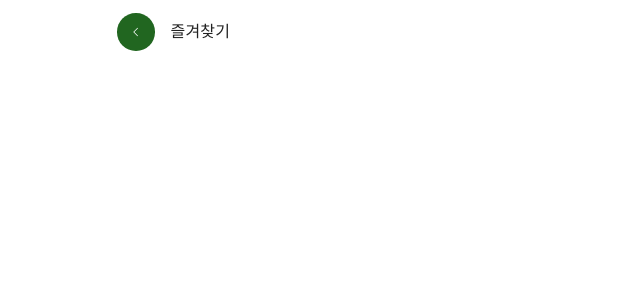
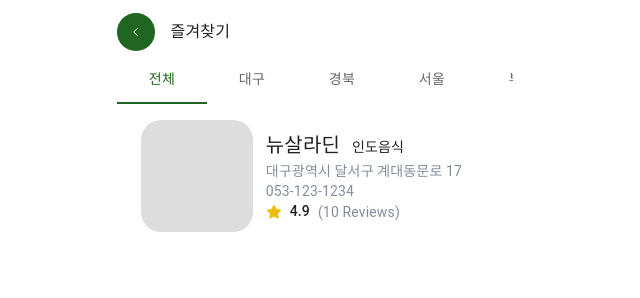
Before and after one commit to YoonKeumJae/Feaverthon, a React (Vite) app: page /favorite in a window 1280 px wide. Shown: the top 298 px of the page, without its empty margins (325-965 px from the left). Built offline with nearby package versions, Linux system fonts and the light colour scheme; no server answers.

Commit message:
feat #2 즐겨찾기 tab & item

```diff
--- a/package.json
+++ b/package.json
@@ -14,6 +14,7 @@
     "@emotion/styled": "^11.11.0",
     "@mui/material": "^5.14.8",
     "@phosphor-icons/react": "^2.0.10",
+    "axios": "^1.5.0",
     "prop-types": "^15.8.1",
     "react": "^18.2.0",
     "react-dom": "^18.2.0",
--- a/src/components/BottomNav/index.jsx
+++ b/src/components/BottomNav/index.jsx
@@ -1,7 +1,8 @@
-import React from "react";
+import React, { useEffect } from "react";
 import { useLocation } from "react-router-dom";
 import { IconButton } from "@mui/material";
 import PropTypes from "prop-types";
+import axios from "axios";
 import { StyledFooter, StyledCenterButton } from "./style";
 import menu from "./data";
 
@@ -10,6 +11,15 @@ function BottomNav({ centerMenu }) {
   const pafilldex = menu.findIndex(
     (object) => location.pathname && object.path === location.pathname,
   );
+
+  useEffect(() => {
+    axios
+      .get("http://121.55.117.123:8005", {
+        withCredentials: true, // 클라이언트와 서버가 통신할때 쿠키와 같은 인증 정보 값을 공유하겠다는 설정
+      })
+      .then((res) => console.log(res))
+      .catch((err) => console.log(err));
+  });
 
   return (
     <StyledFooter>
--- a/src/main.jsx
+++ b/src/main.jsx
@@ -1,11 +1,22 @@
 import React from "react";
 import ReactDOM from "react-dom/client";
-import { CssBaseline } from "@mui/material";
+import { CssBaseline, ThemeProvider, createTheme } from "@mui/material";
 import App from "./App";
+import primaryColor from "./common";
+
+const theme = createTheme({
+  palette: {
+    primary: {
+      main: primaryColor,
+    },
+  },
+});
 
 ReactDOM.createRoot(document.getElementById("root")).render(
   <React.StrictMode>
     <CssBaseline />
-    <App />
+    <ThemeProvider theme={theme}>
+      <App />
+    </ThemeProvider>
   </React.StrictMode>,
 );
--- /dev/null
+++ b/src/pages/favorite/conponents/ReviewItem.jsx
@@ -0,0 +1,70 @@
+import styled from "@emotion/styled";
+import { Typography } from "@mui/material";
+import { Star } from "@phosphor-icons/react";
+import React from "react";
+
+const StyledRevieItem = styled.div`
+  padding: 1rem 1.5rem;
+  display: flex;
+  flex-direction: row;
+  gap: 0.8rem;
+
+  .info {
+    display: flex;
+    flex-direction: column;
+    justify-content: center;
+  }
+  .img {
+    height: 7rem;
+    background-color: #ddd;
+    aspect-ratio: 1/1;
+    border-radius: 20px;
+  }
+
+  .title * {
+    display: inline-block;
+    margin-right: 0.75rem;
+  }
+
+  .contact,
+  .reviewLabel {
+    color: #838e9a;
+  }
+
+  .rating {
+    display: flex;
+    align-items: center;
+    gap: 0.5rem;
+  }
+`;
+
+export default function ReviewItem() {
+  return (
+    <StyledRevieItem>
+      <div className="img" />
+      <div className="info">
+        <div className="title">
+          <Typography variant="h6">뉴살라딘</Typography>
+          <Typography variant="body2">인도음식</Typography>
+        </div>
+        <div className="contact">
+          <Typography className="address" variant="body2">
+            대구광역시 달서구 계대동문로 17
+          </Typography>
+          <Typography className="tel" variant="body2">
+            053-123-1234
+          </Typography>
+        </div>
+        <div className="detail">
+          <div className="rating">
+            <Star weight="fill" color="#EFBC06" />
+            <Typography variant="subtitle2">4.9</Typography>
+            <Typography variant="body2" className="reviewLabel">
+              (10 Reviews)
+            </Typography>
+          </div>
+        </div>
+      </div>
+    </StyledRevieItem>
+  );
+}
--- a/src/pages/favorite/index.jsx
+++ b/src/pages/favorite/index.jsx
@@ -1,18 +1,35 @@
-import { Container } from "@mui/material";
+import { Container, Tab, Tabs } from "@mui/material";
 import React, { useState } from "react";
 import { List } from "@phosphor-icons/react";
 import Header from "./conponents/Header";
 import BottomNav from "../../components/BottomNav";
+import ReviewItem from "./conponents/ReviewItem";
+
+const tab = ["전체", "대구", "경북", "서울", "부산"];
 
 export default function Favorites() {
+  const [tabIndex, setTabIndex] = useState(0);
   const [centerMenu, setCenterMenu] = useState({
     path: "/",
     icon: <List />,
   });
   return (
-    <Container maxWidth="xs" sx={{ p: 0 }}>
+    <Container maxWidth="xs" sx={{ p: 0, pt: 7 }}>
       <Header />
-      즐겨찾기 페이지
+
+      <Tabs
+        value={tabIndex}
+        onChange={(_, newValue) => {
+          setTabIndex(newValue);
+        }}
+      >
+        {tab.map((item) => (
+          <Tab label={item} key={item} />
+        ))}
+      </Tabs>
+
+      <ReviewItem />
+
       <BottomNav centerMenu={centerMenu} setCenterMenu={setCenterMenu} />
     </Container>
   );
```
Also changed, not shown: 1 other file (tests, documents, lock files or other folders).
